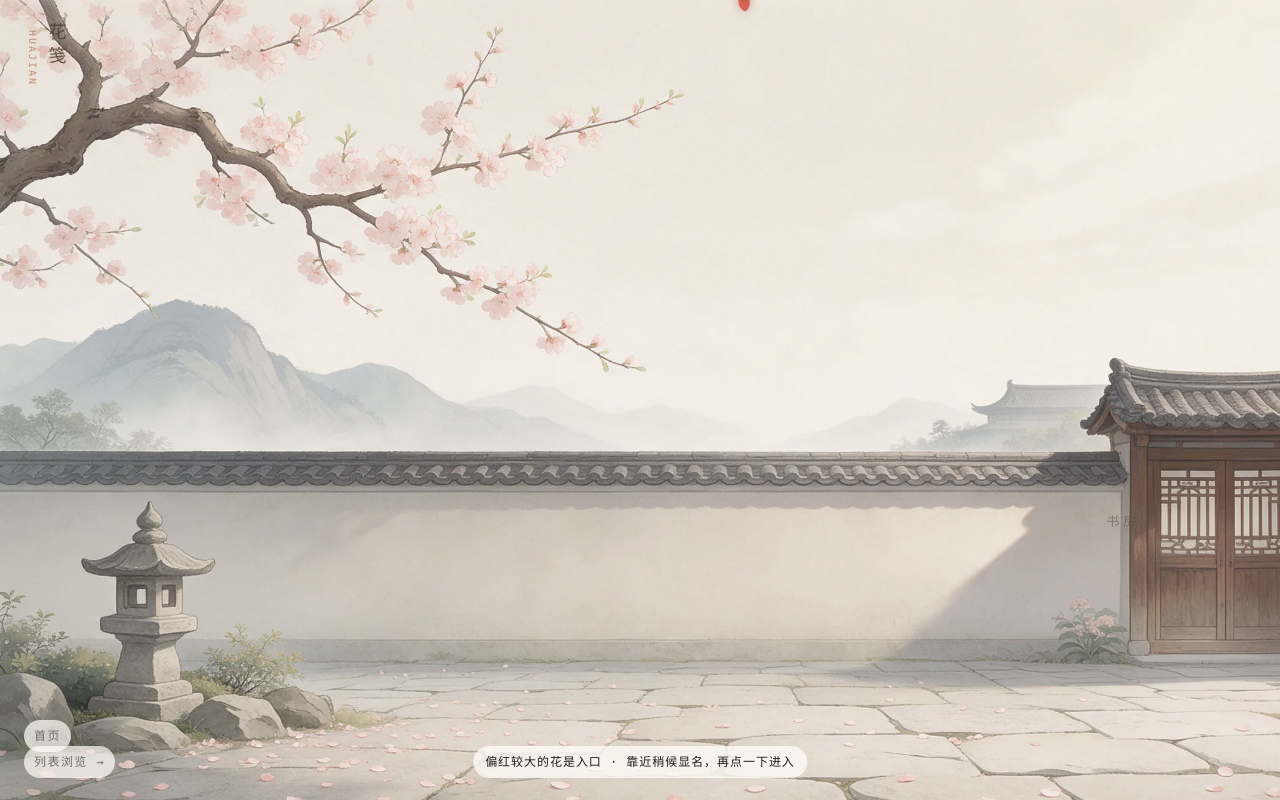
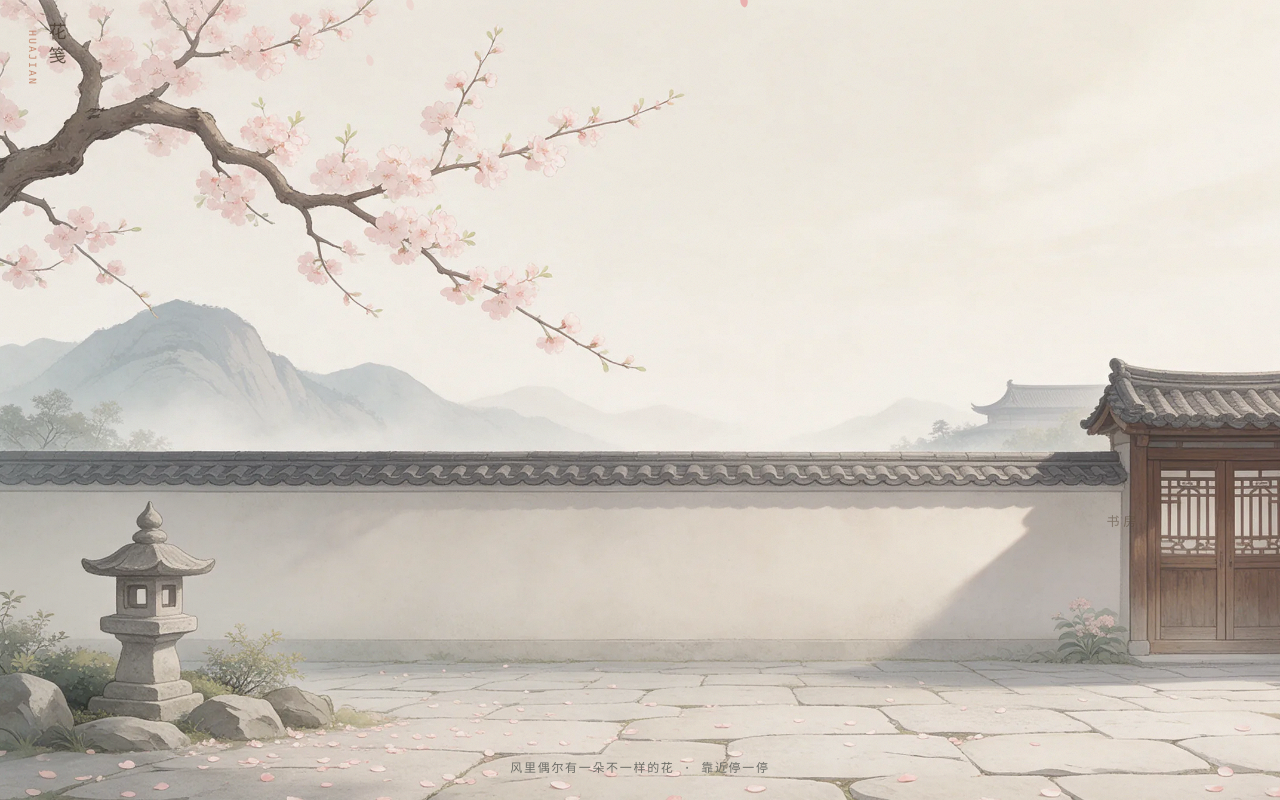
Before and after one commit to anyuer678/yuer.dev, a Vue app: page /garden in a window 1280 px wide. Built offline with nearby package versions, Linux system fonts and the light colour scheme.

Commit message:
fix: 花庭回归克制观感
- 入口花不做偏红/花心/光晕，与普通花同色系
- 去掉花庭「列表浏览」「首页」及世界列表旁路
- hint 改回极淡提示；保留出现频率与悬停可点等手感

```diff
--- a/src/components/features/garden/PetalField.vue
+++ b/src/components/features/garden/PetalField.vue
@@ -24,17 +24,17 @@ let nextAt = 0
 let busy = false
 let reduced = false
 
-// 手感参数：出现更勤、花更大、靠近悬停不逃、停留更短即可点
+// 手感：入口花出现更勤、更好跟、好点；外观与普通花接近，不做偏红/花心/光晕
 const CFG = {
   firstDelayMs: 400,
   respawnMinMs: 600,
   respawnJitterMs: 900,
-  dwellNameMs: 320,
-  nearDist: 90,
-  keepNamedDist: 150,
-  clickDist: 56,
-  portalRMin: 14,
-  portalRMax: 18,
+  dwellNameMs: 450,
+  nearDist: 80,
+  keepNamedDist: 140,
+  clickDist: 48,
+  portalRMin: 9,
+  portalRMax: 12,
 }
 
 function shuffle(a) {
@@ -121,33 +121,18 @@ function resize() {
   H = c.height = window.innerHeight
 }
 
-function petalPath(p, now) {
+function petalPath(p) {
   ctx.save()
   ctx.translate(p.x, p.y)
   ctx.rotate(p.rot)
   const k = p.r
-  if (p.portal) {
-    // 入口花：更大、更实、微光晕，和装饰花拉开辨识度
-    const pulse = p.named || p.near ? 0.95 + Math.sin(now * 0.008) * 0.05 : 0.92
-    ctx.shadowColor = 'rgba(176, 92, 58, 0.55)'
-    ctx.shadowBlur = p.near || p.named ? 16 : 10
-    ctx.fillStyle = `rgba(212, 92, 78, ${pulse})`
-  } else {
-    ctx.fillStyle = 'rgba(235, 200, 196, 0.5)'
-  }
+  // 入口花仅比普通花略实一点（同色系），无偏红、无花心、无光晕
+  ctx.fillStyle = p.portal ? 'rgba(232, 170, 168, 0.88)' : 'rgba(235, 200, 196, 0.5)'
   ctx.beginPath()
   ctx.moveTo(0, -k * 0.7)
   ctx.bezierCurveTo(k * 0.55, -k * 0.45, k * 0.45, k * 0.45, 0, k * 0.65)
   ctx.bezierCurveTo(-k * 0.45, k * 0.45, -k * 0.55, -k * 0.45, 0, -k * 0.7)
   ctx.fill()
-  if (p.portal) {
-    ctx.shadowBlur = 0
-    // 花心一点陶土色，增强「不一样」
-    ctx.fillStyle = 'rgba(176, 92, 58, 0.55)'
-    ctx.beginPath()
-    ctx.arc(0, k * 0.05, k * 0.16, 0, 6.28)
-    ctx.fill()
-  }
   ctx.restore()
 }
 
@@ -258,7 +243,7 @@ function frame(now) {
       }
       continue
     }
-    petalPath(p, now)
+    petalPath(p)
   }
 }
 
@@ -283,7 +268,7 @@ function tryEnter(clientX, clientY) {
   const d = Math.hypot(portal.x - clientX, portal.y - clientY)
   const hit = Math.max(CFG.clickDist, portal.r + 28)
   // 靠近、已显名，或已在花附近停留过：都可进入
-  if (d < hit && (portal.named || portal.near || dwell > 80)) {
+  if (d < hit && (portal.named || portal.near || dwell > 120)) {
     busy = true
     emit('enter', portal.world)
   }
--- a/src/pages/Garden.vue
+++ b/src/pages/Garden.vue
@@ -50,7 +50,7 @@ onMounted(() => {
         <PetalField :worlds="worlds" @enter="onEnter" />
       </div>
 
-      <!-- 墙上门 → 书房（常驻旁路；入口花仍会再送一程） -->
+      <!-- 墙上门 → 书房 -->
       <button
         type="button"
         class="study-gate"
@@ -60,15 +60,7 @@ onMounted(() => {
         <span>书房</span>
       </button>
 
-      <RouterLink class="list-link" to="/projects">列表浏览 →</RouterLink>
-      <RouterLink class="home-link" to="/">首页</RouterLink>
-      <p class="hint">偏红较大的花是入口 · 靠近稍候显名，再点一下进入</p>
-
-      <!-- 无障碍旁路：键盘/读屏不依赖落花命中，直达各世界门槛 -->
-      <nav class="sr-worlds" aria-label="世界入口">
-        <span>世界：</span>
-        <RouterLink v-for="w in worlds" :key="w.id" :to="w.to">{{ w.label }}</RouterLink>
-      </nav>
+      <p class="hint">风里偶尔有一朵不一样的花 · 靠近停一停</p>
 
       <PaperTransition ref="fx" @done="onFxDone" />
     </div>
@@ -131,31 +123,6 @@ onMounted(() => {
   opacity: 0.75;
   margin-top: 8px;
 }
-.list-link,
-.home-link {
-  position: absolute;
-  z-index: 4;
-  font-family: var(--font-mono);
-  font-size: 12px;
-  color: var(--color-text-secondary);
-  letter-spacing: 0.12em;
-  text-decoration: none;
-  padding: 6px 10px;
-  background: rgba(255, 252, 246, 0.72);
-  border-radius: 999px;
-}
-.list-link {
-  left: 24px;
-  bottom: 22px;
-}
-.home-link {
-  left: 24px;
-  bottom: 48px;
-}
-.list-link:hover,
-.home-link:hover {
-  color: var(--color-accent);
-}
 .hint {
   position: absolute;
   left: 50%;
@@ -164,14 +131,11 @@ onMounted(() => {
   z-index: 4;
   font-family: var(--font-mono);
   font-size: 12px;
-  color: var(--color-text);
-  letter-spacing: 0.08em;
+  color: var(--color-text-secondary);
+  letter-spacing: 0.14em;
   pointer-events: none;
   text-align: center;
-  max-width: min(92vw, 460px);
-  padding: 6px 12px;
-  background: rgba(255, 252, 246, 0.78);
-  border-radius: 999px;
+  max-width: min(90vw, 420px);
 }
 .study-gate {
   position: absolute;
@@ -208,13 +172,6 @@ onMounted(() => {
 @media (max-width: 639px) {
   .hint {
     font-size: 11px;
-    bottom: 56px;
-  }
-  .list-link {
-    bottom: 16px;
-  }
-  .home-link {
-    bottom: 40px;
   }
 }
 @media (prefers-reduced-motion: reduce) {
@@ -222,42 +179,4 @@ onMounted(() => {
     opacity: 0.12;
   }
 }
-/* 读屏/键盘可达；视觉默认隐藏，聚焦时显现 */
-.sr-worlds {
-  position: absolute;
-  left: 24px;
-  top: 24px;
-  z-index: 5;
-  display: flex;
-  flex-wrap: wrap;
-  gap: 8px;
-  max-width: 1px;
-  max-height: 1px;
-  overflow: hidden;
-  clip-path: inset(50%);
-  white-space: nowrap;
-  font-family: var(--font-mono);
-  font-size: 12px;
-}
-.sr-worlds:focus-within {
-  max-width: none;
-  max-height: none;
-  clip-path: none;
-  overflow: visible;
-  padding: 10px 12px;
-  background: rgba(255, 252, 246, 0.92);
-  border: 1px solid var(--color-border);
-  border-radius: var(--radius-md);
-}
-.sr-worlds a {
-  color: var(--color-accent);
-  text-decoration: none;
-}
-.sr-worlds a:hover {
-  text-decoration: underline;
-}
-.sr-worlds:focus-within {
-  left: 24px;
-  top: 80px;
-}
 </style>
```
Also changed, not shown: 1 other file (tests, documents, lock files or other folders).
